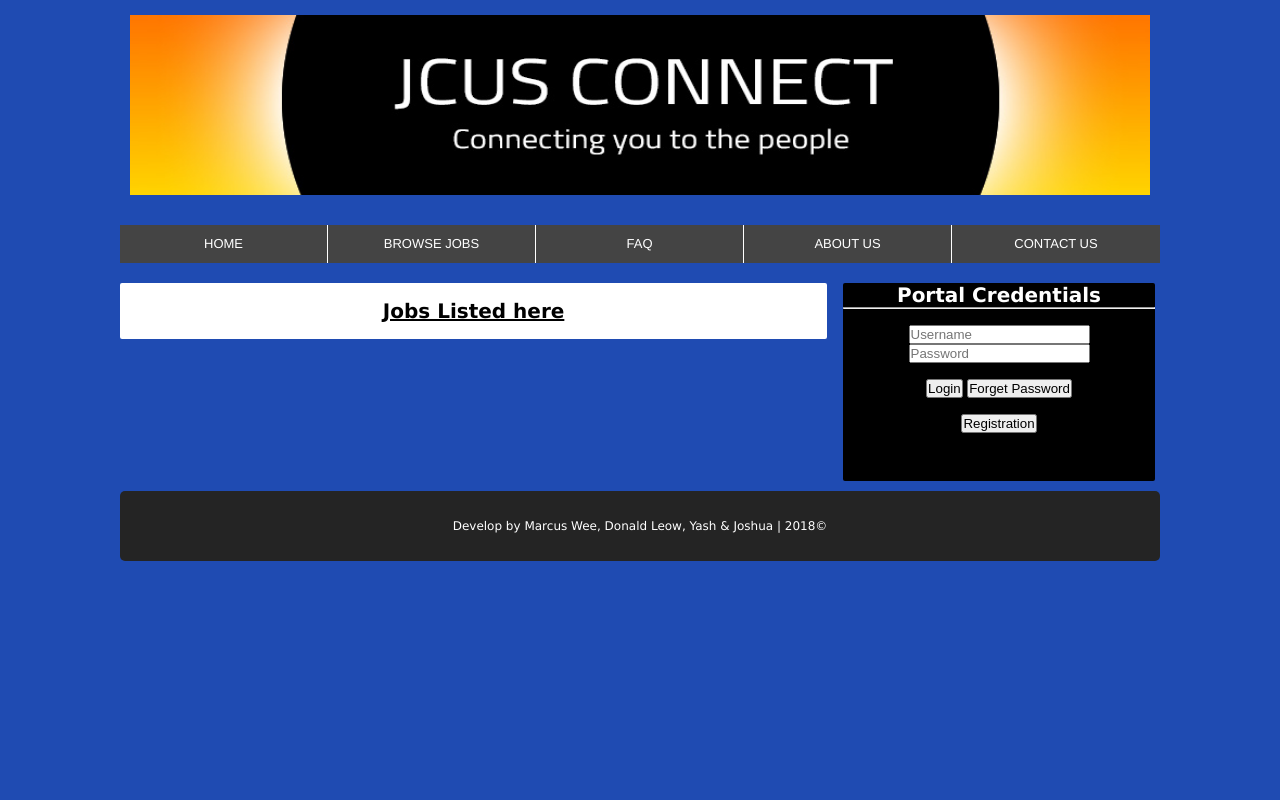
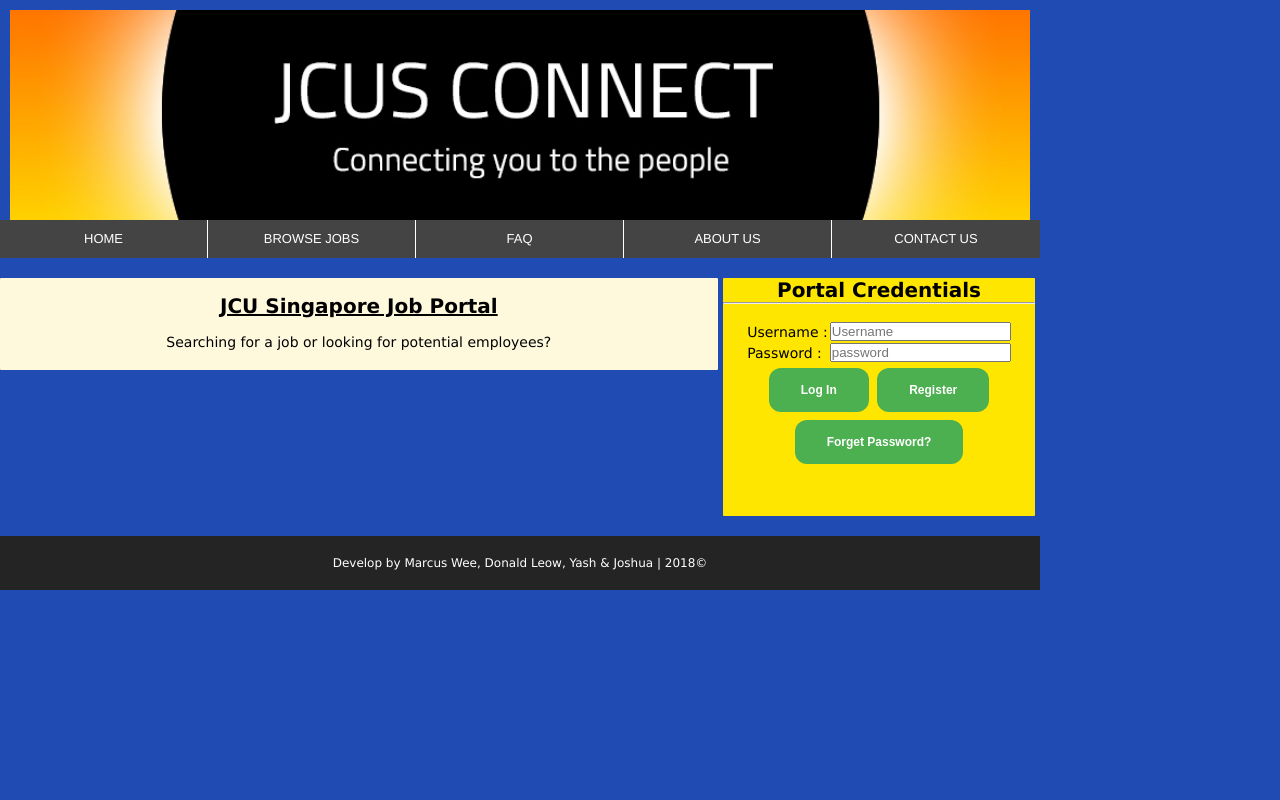
Before and after one commit to sgdonaldleow95/jcu_designthinking3_team_a7, a PHP site: page / in a window 1280 px wide. Run offline with PHP 8.4, Linux system fonts and the light colour scheme.

Commit message:
Third Commit Add database connection. Add doLogin, doRegister & register empty files.
Update navigation to a file to be standardized

```diff
--- a/css/external.css
+++ b/css/external.css
@@ -1,4 +1,9 @@
-68@charset "utf-8";
+@charset "utf-8";
+
+html {
+	height: 100%;
+}
+
 nav, article, section, aside, header, footer, hgroup{
 	display:block;
 }
@@ -9,19 +14,20 @@ nav, article, section, aside, header, footer, hgroup{
 }
 
 body {
-	margin: 5px auto;
 	background-color:#1F4BB2;
-	background-position: top center;
-	background-repeat:no-repeat;
 	font-size: 14px;
 	width: 100%;
 	font-family:  verdana, helvetica, arial, Sansation_Light;
 	color: #000;
+	min-height: 100%;
+	flex-direction: column;
+	display: flex;
 }
 
 header {
 	width: 100%;
 	height: 200px;
+	text-align: center;
 }
 
 article{
@@ -41,11 +46,13 @@ article{
 
 }
 section {
-    margin: 0 auto;
 	width: 100%;
-
+	height: 100%;
 }
 
+fieldset {
+	border: 0;
+}
 
 #img1{
 	padding: 10px;
@@ -66,25 +73,7 @@ color:#00b0db;
 	text-align:center;
 }
 
-h2{
-font-family: Sansation_Light;
-font-size:36px;
-font-weight: bold;
-	transform:rotate(-2deg);
-	-ms-transform:rotate(-2deg); /* IE 9 */
-	-webkit-transform:rotate(-2deg); /* Safari and Chrome */
 
-}
-
-.formLayout label
-{
-    display: block;
-    width: 22%;
-    float: left;
-    margin-bottom: 10px;
-    text-align: right;
-    padding-right: 15px;
-}
 
 
 h3{
@@ -97,18 +86,29 @@ font-size:20px;
 	color:#000;
 }
 
+.button {
+	background-color: #4CAF50;
+	border: none;
+	color: white;
+	padding: 15px 32px;
+	text-align: center;
+	text-decoration: none;
+	display: inline-block;
+	font-size: 12px;
+	margin: 4px 2px;
+	cursor: pointer;
+	border-radius: 12px;
+}
 
 
-footer{
+#footer{
 	background-color: #242424;
 	font-size: 12px;
 	margin-top:10px;
 	text-align: center;
 	color: white;
 	width: 100%;
-	height: 70px;
-	clear:both;
-	border-radius: 5px 5px 5px 5px;
+	padding: 20px;
 }
 
 .block{
@@ -203,11 +182,21 @@ legend {
 
 #content {
 	float: left;
-    width: 68%;
+	width: 69%;
 	padding: 0 0 0 0;
-	padding-bottom: 20;
-	background-color:#FFF;
-	border-radius: 2px 2px 2px 2px;
+	padding-bottom: 20px;
+	background-color: #FEF8DC;
+	border-radius: 1px 1px 1px 1px;
+	margin-bottom: 10px;
+
+}
+
+#content2 {
+	width: 100%;
+	padding: 0 0 0 0;
+	padding-bottom: 20px;
+	background-color:#FEF8DC;
+	border-radius: 1px 1px 1px 1px;
 	margin-bottom: 10px;
 
 }
@@ -215,16 +204,20 @@ legend {
 aside {
 	float: right;
 	width: 30%;
-	background-color:#000;
+	background-color:#FFE600;
 	color:#FFF;
-	border-radius: 2px 2px 2px 2px;
+	border-radius: 1px 1px 1px 1px;
 	margin-right:5px;
 	margin-bottom: 10px;
 }
 
+#address {
+	float:right;
+}
+
 section figure {
 	position: relative;
-    margin: 0 auto; /* to center it */
+	margin: 0 auto;
 	padding: 30px 0 0 0;
 
 	font-size: 15px;
--- a/includes/footer.php
+++ b/includes/footer.php
@@ -1,2 +1 @@
-<br><br>
 Develop by Marcus Wee, Donald Leow, Yash & Joshua |  2018&copy;
--- /dev/null
+++ b/includes/nav.php
@@ -0,0 +1,7 @@
+<ul>
+    <li><a href="index.php">Home</a></li>
+    <li><a href="#">Browse Jobs</a></li>
+    <li><a href="#">FAQ</a></li>
+    <li><a href="#">About Us</a></li>
+    <li><a href="#">Contact Us</a></li>
+</ul>
--- a/index.php
+++ b/index.php
@@ -6,48 +6,50 @@
 		<link href="css/external.css" rel="stylesheet"/>
         <link href="css/nav.css" rel="stylesheet"/>
         <link href="css/media.css" rel="stylesheet"/>
-
 </head>
 
 <body>
 	<header>
-	<img id="img1" src="images/banner.jpg" height="100%" width="100%">
+	    <img id="img1" src="images/banner.jpg" width="100%">
 	</header>
 <nav>
-	<ul>
-		<li><a href="index.php">Home</a></li>
-		<li><a href="#">Browse Jobs</a></li>
-		<li><a href="#">FAQ</a></li>
-		<li><a href="#">About Us</a></li>
-		<li><a href="#">Contact Us</a></li>
-	</ul>
+    <?php include('includes/nav.php') ?>
 </nav>
 <section>
 	<div id="content">
-	<br>
-	<center><h3><u>Jobs Listed here</u></h3></center>
-	<br>
+	    <br>
+        <center><h3><u>JCU Singapore Job Portal</u></h3></center>
+        <br>
+        <p>Searching for a job or looking for potential employees?</p>
 	</div>
 <aside>
-	<center>
-	<h3><font color="#FFFFFF">Portal Credentials</font></h3>
+    <center><h3><font color="#000">Portal Credentials</font></h3>
 	<hr>
 	<br>
-	<form id='login' action='doLogin.php' method='post'>
-		<input type='text' name='username' id='username' maxlength='50' placeholder='Username'>
-		<input type='password' name='password' id='password' maxlength='50' placeholder='Password'>
-		<br><br>
-		<button type="submit">Login</button> <button type="submit">Forget Password</button>
-		<br><br>
-		<button type="submit">Registration</button>
-	</form>
-	<br>
+        <form name="login" method="post" action="doLogin.php">
+            <fieldset>
+                <table>
+                    <tr>
+                        <td><font color="black">Username :</font></td>
+                        <td><input name="username" type="text" size="20" placeholder="Username" required></td>
+                    </tr>
+                    <tr><td><font color="black">Password :</font></td>
+                        <td> <input name="password" type="password" placeholder="password" required></td>
+                    </tr>
+                </table>
+                <button class="button" input name="submit" type="submit"><b>Log In</b></button>
+                <a href="registration.php"><button class="button" input type="button"><b>Register</b></button></a><br>
+                <a href="forgetPassword.php"><button class="button" input type="button"><b>Forget Password?</b></button></a>
+            </fieldset>
+        </form>
+
+        <br>
 	<br>
 	<br>
 	</center>
 </aside>
 </section>
-<footer>
+<footer id="footer">
 	<?php include('includes/footer.php') ?>
 </footer>
 </body>
```
Also changed, not shown: other parts of css/external.css (+4 -26 lines), includes/dbFunctions.php (added, +12 -0 lines), doLogin.php (added), doRegister.php (added), register.php (added). Lines whose indentation alone changed are shown as unchanged.
